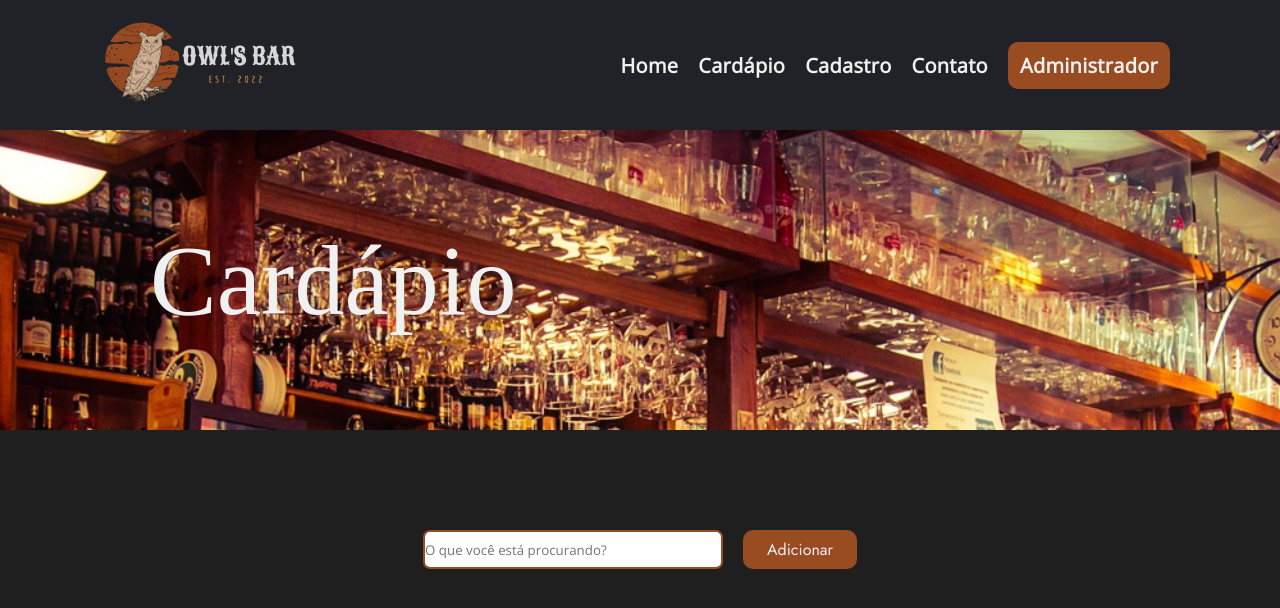
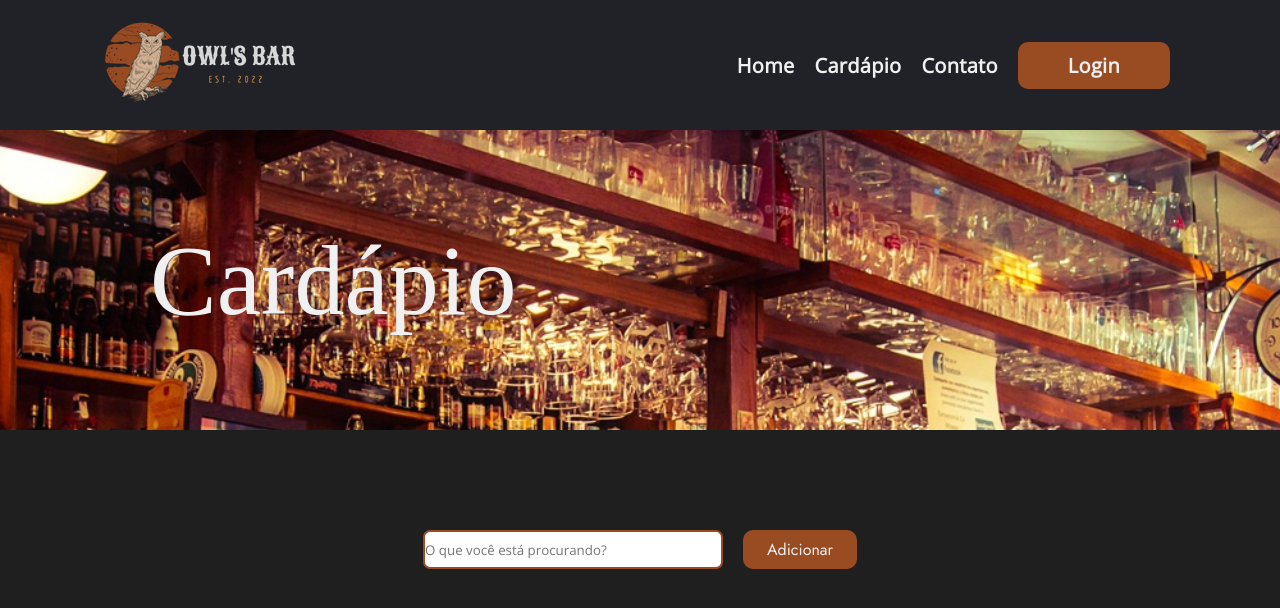
Before and after one commit to Digoassun/owlsBar, a React (Vite) app: page /cardapio in a window 1280 px wide. Shown: the top 608 px of the page. Built offline with nearby package versions, Linux system fonts and the light colour scheme; no server answers; a web font is replaced by a local one.

Commit message:
Mudança de estilo no header

```diff
--- a/src/components/Card/styles.js
+++ b/src/components/Card/styles.js
@@ -1,6 +1,6 @@
 import styled from "styled-components";
 import {
-    gelo
+    gelo,cinza
 } from "../../styles/variaveis";
 
 export const CardStyle = styled.article `
@@ -13,7 +13,7 @@ export const CardStyle = styled.article `
         height: 200px;
         border-radius: 10px 10px 0 0 ;
         img{
-            border-radius: 10px 10px 0 0 ;
+            border-radius: 8px 8px 0 0 ;
             width: 280px;
             height: 200px;
         }
@@ -53,7 +53,7 @@ export const CardStyle = styled.article `
         h4{
             font-size: 14px;
             font-weight: 400;
-            color: grey;
+            color: ${cinza};
             display: flex;
             align-items: center;
             gap: 10px;
--- a/src/components/NavBar/index.jsx
+++ b/src/components/NavBar/index.jsx
@@ -13,14 +13,11 @@ const NavBar = ({column,gap,none}) => {
         <Link to="/cardapio">Cardápio</Link>
       </li>
       <li>
-        <Link to="/">Cadastro</Link>
-      </li>
-      <li>
         <Link to="/">Contato</Link>
       </li>
       <li>
         <BtnLaranja>
-          <Link to="/">Administrador</Link>
+          <Link to="/">Login</Link>
         </BtnLaranja>
       </li>
     </NavBarStyled>
--- a/src/styles/globalStyles.js
+++ b/src/styles/globalStyles.js
@@ -27,7 +27,7 @@ body,html{
 export const BtnLaranja = styled.button `
     position: relative;
     background-color: ${laranja};
-    padding: 10px 12px;
+    padding: 10px 50px;
     cursor: pointer;
     box-shadow:(0px 4px 4px rgba(5, 5, 5, 0.5));
     border-radius: 10px;
```
